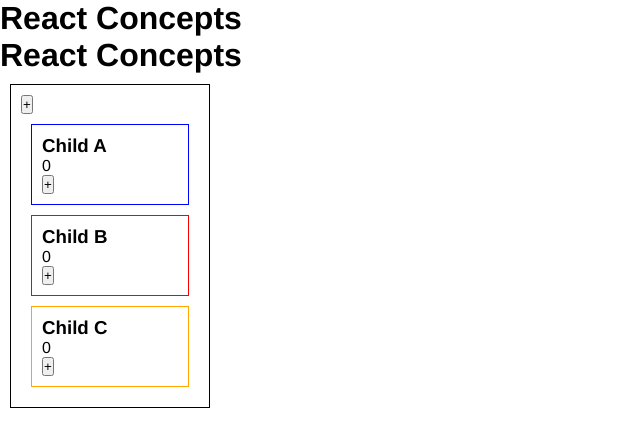
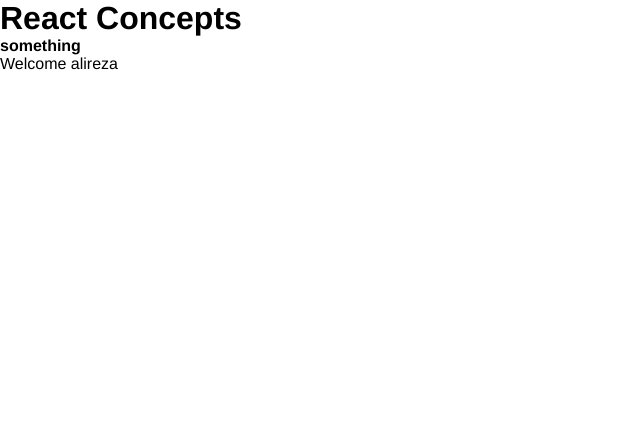
Before and after one commit to Itshatami/React-Concepts, a React (Vite) app: page / in a window 1280 px wide. Shown: the top 426 px of the page, without its empty margins (0-640 px from the left). Built offline with nearby package versions, Linux system fonts and the light colour scheme.

Commit message:
props drilling

```diff
--- a/src/App.jsx
+++ b/src/App.jsx
@@ -1,10 +1,12 @@
-import Parent from "./components/Parent";
+// import Parent from "./components/Parent";
+import WelcomePage from "./components/WelcomePage";
 
 function App() {
   return (
     <>
       <h1>React Concepts</h1>
-      <Parent />
+      {/* <Parent /> */}
+      <WelcomePage username="alireza" />
     </>
   );
 }
--- /dev/null
+++ b/src/components/WelcomeMessage.jsx
@@ -0,0 +1,8 @@
+
+function WelcomeMessage({username}) {
+  return (
+      <div>Welcome {username}</div>
+  )
+}
+
+export default WelcomeMessage
--- /dev/null
+++ b/src/components/WelcomePage.jsx
@@ -0,0 +1,12 @@
+import WelcomeMessage from './WelcomeMessage'
+
+function WelcomePage({username}) {
+  return (
+      <>
+      <h4>something</h4>
+      <WelcomeMessage username={username} />
+      </>
+  )
+}
+
+export default WelcomePage
```
